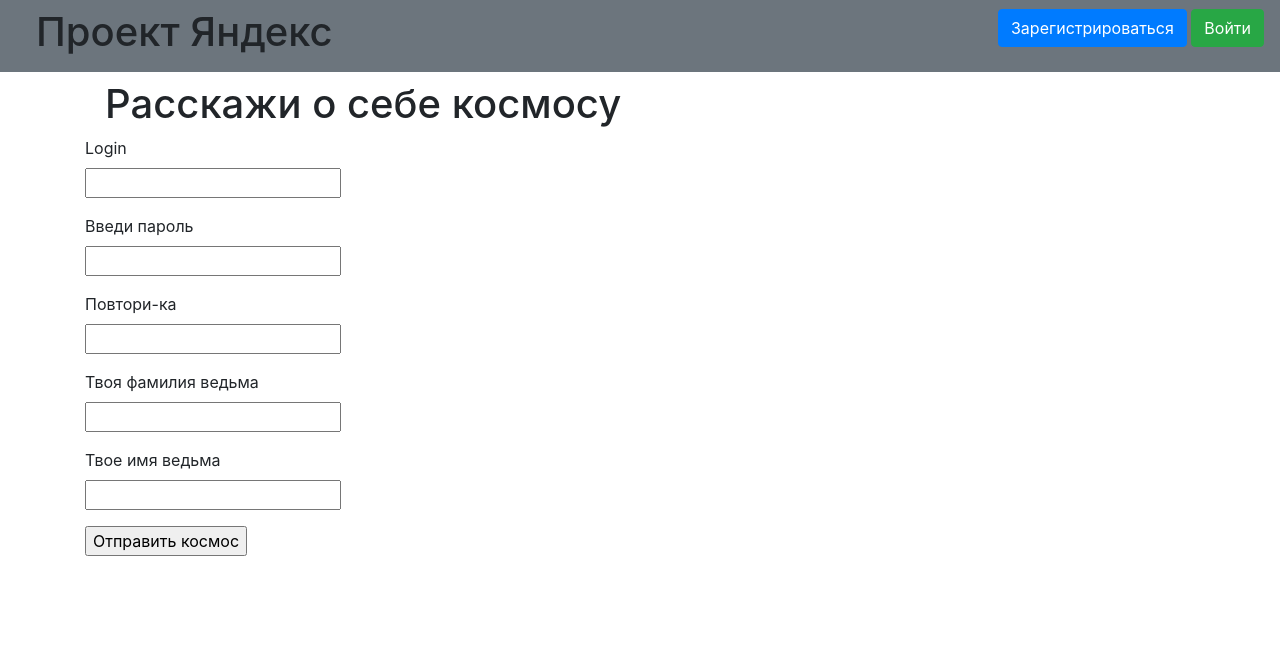
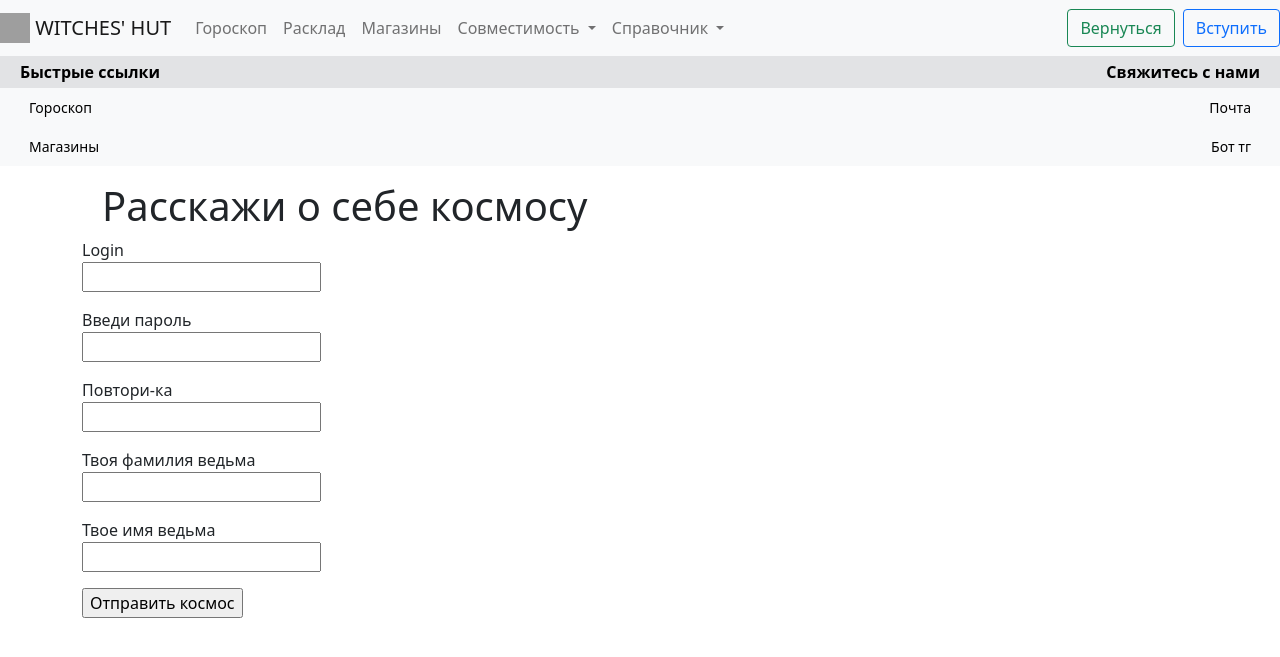
Before and after one commit to PinguinCake/witches-hut, a Flask app: page /register in a window 1280 px wide. Shown: the top 657 px of the page. Run offline with Flask 2, Linux system fonts and the light colour scheme; some libraries are stand-ins or nearby versions; grey boxes are pictures that could not be loaded.

Commit message:
Шапка и Подвал

```diff
--- a/templates/base.html
+++ b/templates/base.html
@@ -1,32 +1,102 @@
+<!DOCTYPE html>
 <html lang="en">
 <head>
     <meta charset="UTF-8">
-    <meta name="viewport" content="width=device-width, initial-scale=1, shrink-to-fit=no">
-    <link rel="stylesheet"
-          href="https://stackpath.bootstrapcdn.com/bootstrap/4.4.1/css/bootstrap.min.css"
-          integrity="sha384-Vkoo8x4CGsO3+Hhxv8T/Q5PaXtkKtu6ug5TOeNV6gBiFeWPGFN9MuhOf23Q9Ifjh"
+    <title>{{ title }}</title>
+    <link rel="icon" href="{{url_for('static', filename='img/icon.ico')}}">
+    <link href="https://cdn.jsdelivr.net/npm/bootstrap@5.1.3/dist/css/bootstrap.min.css"
+          rel="stylesheet"
+          integrity="sha384-1BmE4kWBq78iYhFldvKuhfTAU6auU8tT94WrHftjDbrCEXSU1oBoqyl2QvZ6jIW3"
           crossorigin="anonymous">
     <link rel="stylesheet" type="text/css" href="{{url_for('static', filename='css/style.css')}}" />
-    <title>{{ title }}</title>
 </head>
 <body>
     <header>
-    <nav class="navbar navbar-light bg-secondary">
-        <h1>Проект Яндекс</h1>
+        <nav class="navbar navbar-expand-lg navbar-light bg-light">
+            <a class="navbar-brand" href="http://localhost:5000/">
+                <img src="/static/img/sun.png" width="30" height="30" class="d-inline-block align-top" alt="">
+                WITCHES' HUT
+            </a>
+            <button class="navbar-toggler" type="button" data-toggle="collapse" data-target="#navbarNavDropdown"
+                    aria-controls="navbarNavDropdown" aria-expanded="false" aria-label="Toggle navigation">
+                <span class="navbar-toggler-icon"></span>
+            </button>
+            <div class="collapse navbar-collapse" id="navbarNavDropdown">
+                <ul class="navbar-nav">
+                    <li class="nav-item active">
+                        <a class="nav-link" href="#"> Гороскоп </a>
+                    </li>
+                    <li class="nav-item">
+                        <a class="nav-link" href="#"> Расклад </a>
+                    </li>
+                    <li class="nav-item">
+                        <a class="nav-link" href="#"> Магазины </a>
+                    </li>
+                    <li class="nav-item dropdown">
+                        <a class="nav-link dropdown-toggle" href="#" id="navbarDropdownMenuLink" role="button" data-bs-toggle="dropdown" aria-expanded="false">
+                            Совместимость
+                        </a>
+                        <ul class="dropdown-menu" aria-labelledby="navbarDropdownMenuLink">
+                            <li><a class="dropdown-item" href="#">По знаку зодиака</a></li>
+                            <li><a class="dropdown-item" href="#">По имени</a></li>
+                        </ul>
+                    </li>
+                    <li class="nav-item dropdown">
+                        <a class="nav-link dropdown-toggle" href="#" id="navbarDropdownMenuLink" role="button" data-bs-toggle="dropdown" aria-expanded="false">
+                            Справочник
+                        </a>
+                        <ul class="dropdown-menu" aria-labelledby="navbarDropdownMenuLink">
+                            <li><a class="dropdown-item" href="#">Описание Таро</a></li>
+                            <li><a class="dropdown-item" href="#">Описание Карт</a></li>
+                        </ul>
+                    </li>
+                </ul>
+            </div>
             {% if current_user.is_authenticated %}
-    <a class="navbar-brand" href="/logout">{{ current_user.name }}</a>
+                <div class="d-grid gap-2 d-md-flex justify-content-md-end">
+                    <a class="display-6">{{ current_user.name }}</a>
+                    <button type="button" class="btn btn-outline-danger" href="/logout">Выйти</button>
+                </div>
             {% else %}
-    <p>
-        <a class="btn btn-primary " href="/register">Зарегистрироваться</a>
-        <a class="btn btn-success" href="/login">Войти</a>
-    </p>
+                <div class="d-grid gap-2 d-md-flex justify-content-md-end">
+                    <button type="button" class="btn btn-outline-success">Вернуться</button>
+                    <button type="button" class="btn btn-outline-primary">Вступить</button>
+                </div>
             {% endif %}
         </nav>
-    <h4></h4>
     </header>
-<!-- Begin page content -->
+    <footer>
+        <table class="table table-light table-borderless table-sm">
+            <thead class="table-secondary">
+                <tr>
+                    <th style="padding-left: 20px" scope="col">Быстрые ссылки</th>
+                    <th class="text-end" style="padding-right: 20px" scope="col">Свяжитесь с нами</th>
+                </tr>
+            </thead>
+            <tbody>
+                <tr>
+                    <td class="text-start" style="padding-left: 20px">
+                        <a class="btn btn-light btn-sm" href="#"> Гороскоп </a>
+                    </td>
+                    <td class="text-end" style="padding-right: 20px">
+                        <a class="btn btn-light btn-sm" href="#"> Почта </a>
+                    </td>
+                </tr>
+                <tr>
+                    <td class="text-start" style="padding-left: 20px">
+                        <a class="btn btn-light btn-sm" href="#"> Магазины </a>
+                    </td>
+                    <td class="text-end" style="padding-right: 20px">
+                        <a class="btn btn-light btn-sm" href="https://t.me/+4bHCFOYnHf4yZTUy"> Бот тг </a>
+                    </td>
+                </tr>
+            </tbody>
+        </table>
+    </footer>
     <main role="main" class="container">
     {% block content %}{% endblock %}
-</main>
+    <script src="https://cdn.jsdelivr.net/npm/bootstrap@5.1.3/dist/js/bootstrap.bundle.min.js"
+            integrity="sha384-ka7Sk0Gln4gmtz2MlQnikT1wXgYsOg+OMhuP+IlRH9sENBO0LRn5q+8nbTov4+1p"
+            crossorigin="anonymous"></script>
 </body>
 </html>
```
Lines whose indentation alone changed are shown as unchanged.
